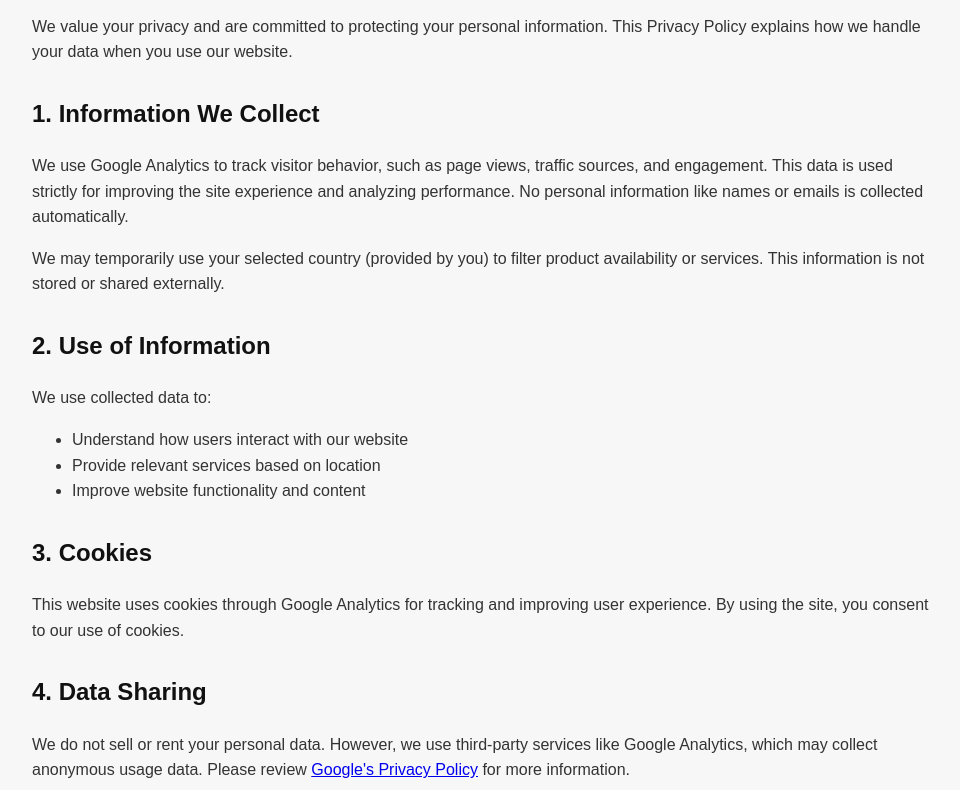
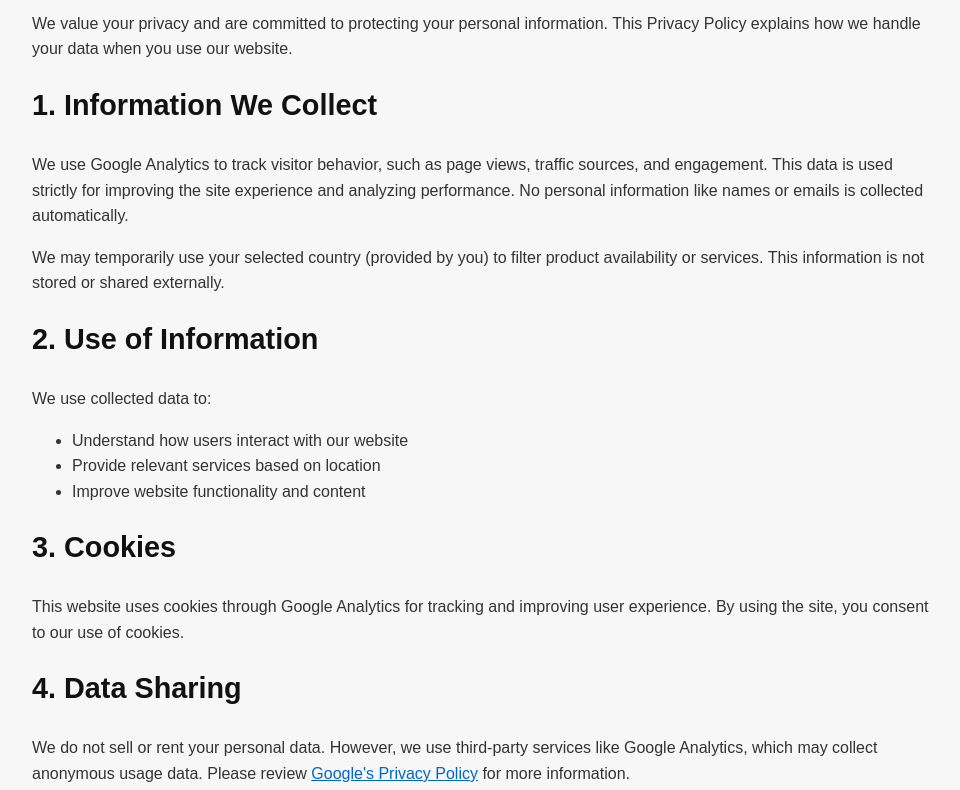
Before and after one commit to LoneManWebs/JustSport, a plain HTML site: page PrivacyPolicy.html in a window 1280 px wide. Shown: the part 129-919 px from the top of the page, without its empty margins (158-1118 px from the left). Drawn offline with Linux system fonts and the light colour scheme.

Commit message:
Update PrivacyPolicy.html

```diff
--- a/PrivacyPolicy.html
+++ b/PrivacyPolicy.html
@@ -8,21 +8,73 @@
    body {
   font-family: Arial, sans-serif;
   line-height: 1.6;
-      padding: 40px;
-      max-width: 900px;
-      margin: auto;
+  padding: 20px;
+  margin: 0 auto;
   background-color: #f7f7f7;
   color: #333;
+  max-width: 100%; /* Full width on phones */
 }
+
+/* Base typography (mobile) */
 h1, h2 {
   color: #111;
+  margin-top: 20px;
+  word-wrap: break-word; /* Prevent long words from overflowing */
+}
+
+h1 {
+  font-size: 1.8rem;
+}
+
+h2 {
+  font-size: 1.4rem;
+}
+
+p, ul {
+  margin-bottom: 15px;
+  font-size: 1rem;
+}
+
+.section {
   margin-top: 30px;
 }
-    p {
-      margin-bottom: 15px;
+
+/* Links */
+a {
+  color: #0066cc;
+  word-break: break-all; /* Handle long URLs */
 }
-    .section {
-      margin-top: 50px;
+
+/* Tablet (768px and up) */
+@media (min-width: 768px) {
+  body {
+    padding: 30px;
+    max-width: 85%; /* Slightly wider */
+  }
+
+  h1 {
+    font-size: 2rem;
+  }
+
+  h2 {
+    font-size: 1.6rem;
+  }
+}
+
+/* Desktop (1024px and up) */
+@media (min-width: 1024px) {
+  body {
+    padding: 40px;
+    max-width: 900px; /* Original max-width */
+  }
+
+  h1 {
+    font-size: 2.2rem;
+  }
+
+  h2 {
+    font-size: 1.8rem;
+  }
 }
   </style>
 </head>
```
Lines whose indentation alone changed are shown as unchanged.
